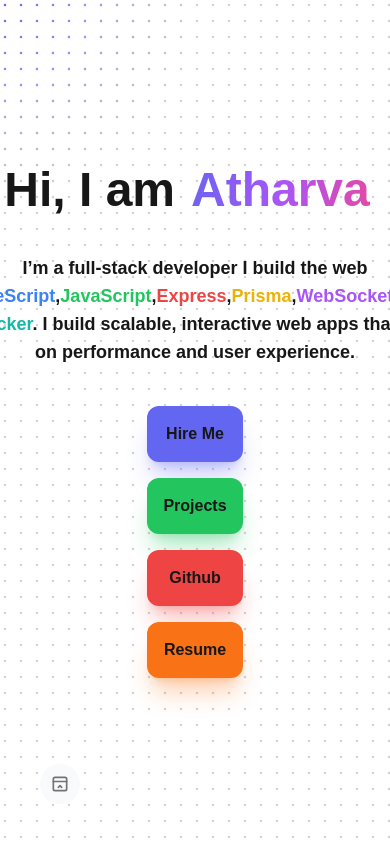
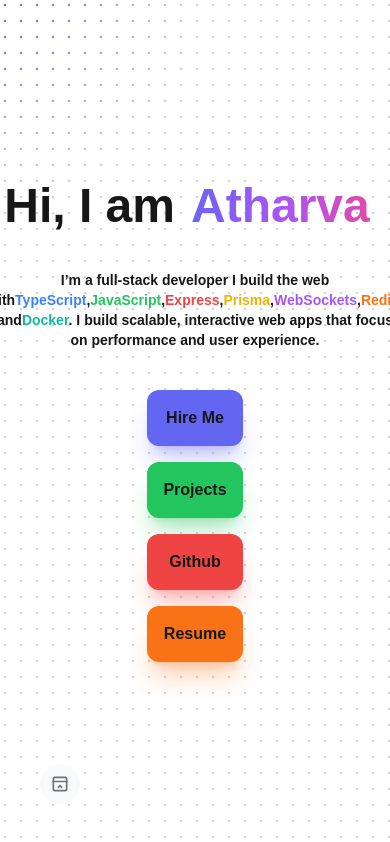
Before and after one commit to ByteBrewer101/Portfoliosite, a Next.js app: page / in a window 390 px wide. Shown: the top 842 px of the page. Built offline with nearby package versions, Linux system fonts and the light colour scheme.

Commit message:
fixed paragraph

```diff
--- a/components/HeroChildren.tsx
+++ b/components/HeroChildren.tsx
@@ -8,7 +8,7 @@
           Atharva
         </span>
       </h1>
-      <h1 className="text-lg md:text-xl font-bold text-center">
+      <h1 className="text-sm  md:text-xl  font-bold text-center">
         I’m a full-stack developer I build the web with
         <span className="text-blue-500">TypeScript</span>,
         <span className="text-green-500">JavaScript</span>,
```
